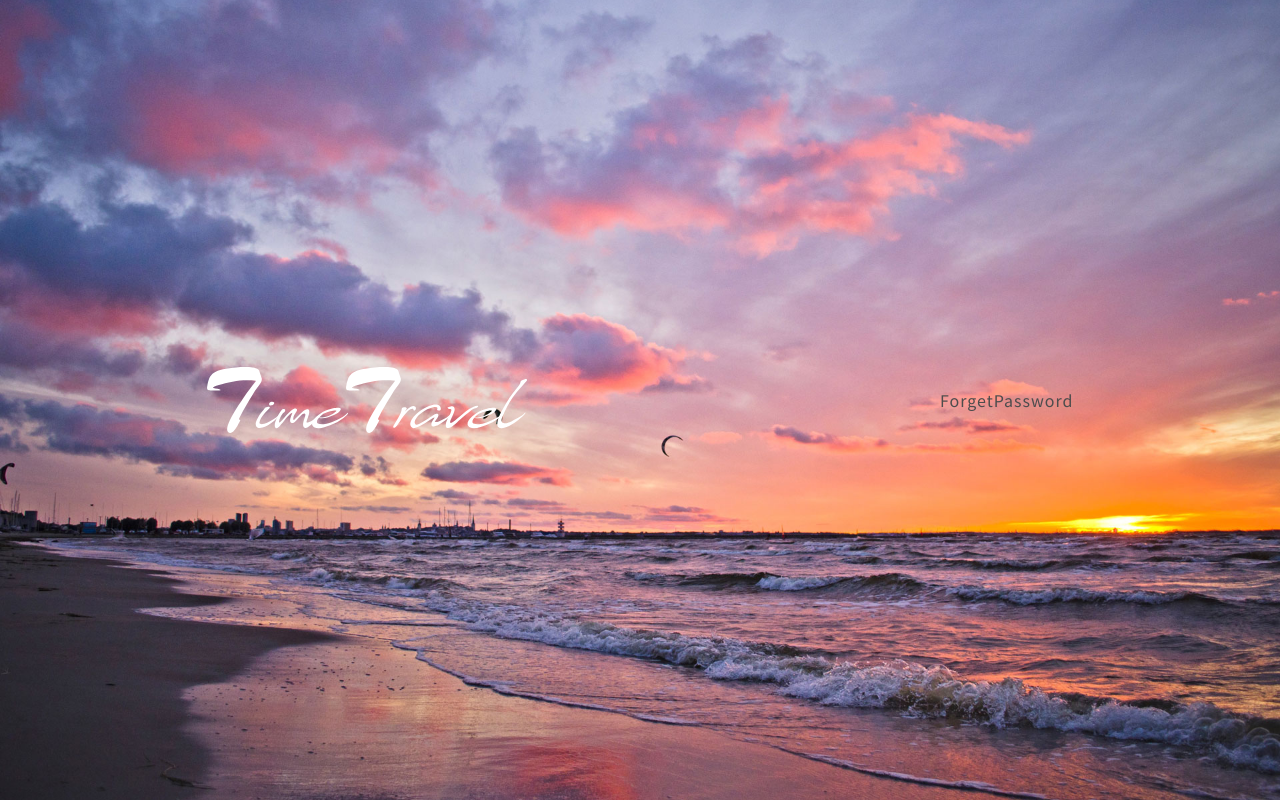
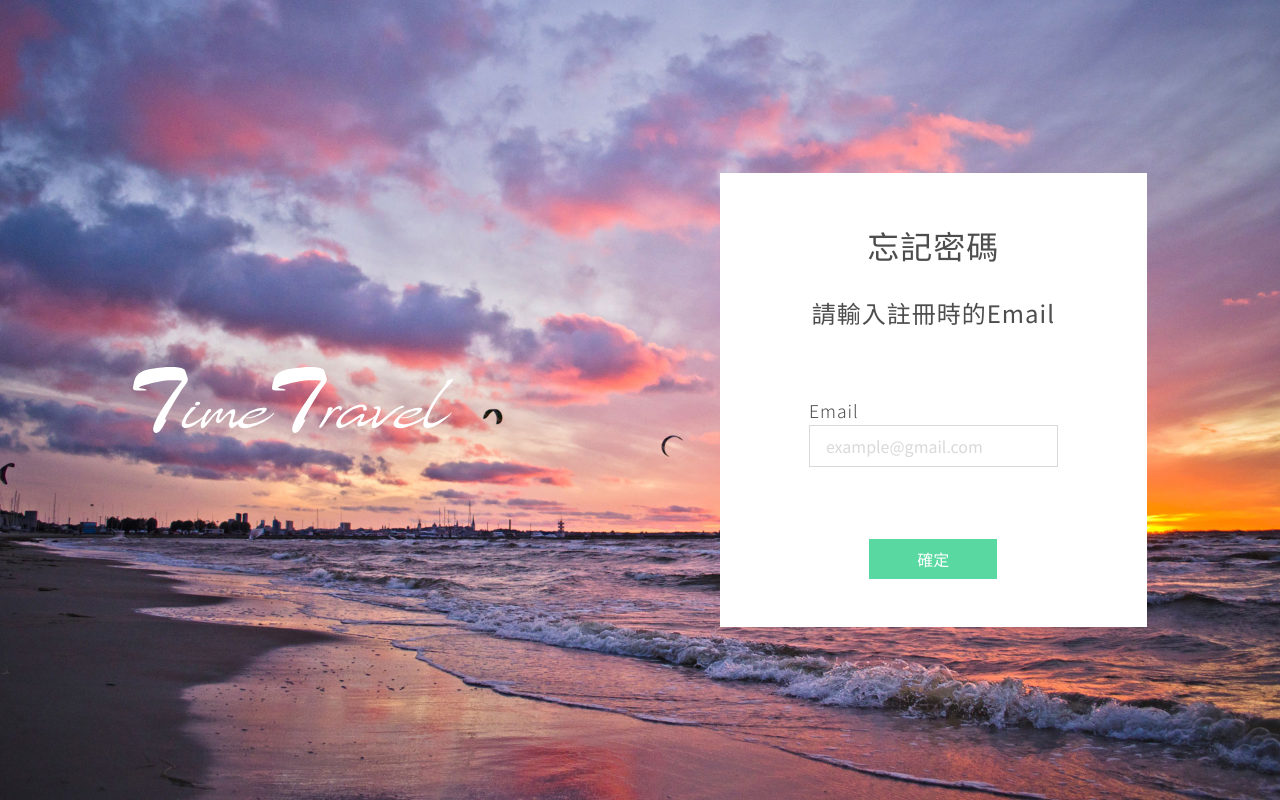
Before and after one commit to Liufat/timetravel-rebuild, a React (Create React App) app: page /login/forgetpassword in a window 1280 px wide. Built offline with nearby package versions, Linux system fonts and the light colour scheme.

Commit message:
[修改]切版

```diff
--- a/src/pages/login/ForgetPassword.js
+++ b/src/pages/login/ForgetPassword.js
@@ -1,7 +1,44 @@
 import React from "react";
+import LoginFormWrap from "./LoginFormWrap";
+import { useForm } from "react-hook-form";
+import Button from "../../ui/Button";
+import Input from "../../ui/Input";
 
 function ForgetPassword() {
-  return <div>ForgetPassword</div>;
+  const { register, handleSubmit } = useForm();
+
+  const onSubmit = (data) => {
+    console.log(data);
+  };
+
+  return (
+    <LoginFormWrap>
+      <div className="d-flex flex-column gap-3 align-items-center pb-xl-5">
+        <h1>忘記密碼</h1>
+        <h2>請輸入註冊時的Email</h2>
+      </div>
+      <form
+        onSubmit={handleSubmit(onSubmit)}
+        className="d-flex flex-column gap-4"
+      >
+        <div className="d-flex flex-column">
+          <Input
+            label="email"
+            type="email"
+            placeholder="example@gmail.com"
+            register={register}
+          >
+            Email
+          </Input>
+        </div>
+        <div className="d-flex justify-content-center pt-5">
+          <Button type="green" className="px-4 px-md-5 py-2">
+            確定
+          </Button>
+        </div>
+      </form>
+    </LoginFormWrap>
+  );
 }
 
 export default ForgetPassword;
--- a/src/pages/login/Login.js
+++ b/src/pages/login/Login.js
@@ -1,15 +1,9 @@
 import React from "react";
 import { NavLink } from "react-router-dom";
-import styled from "styled-components";
 import Button from "../../ui/Button";
 import Input from "../../ui/Input";
 import { useForm } from "react-hook-form";
-
-const StyledSection = styled.section`
-  background-color: var(--color-white);
-  border-radius: var(--border-redius);
-  padding: 8rem 0rem;
-`;
+import LoginFormWrap from "./LoginFormWrap";
 
 function Login() {
   const { register, handleSubmit } = useForm();
@@ -32,7 +26,6 @@ function Login() {
   const generateInput = () => {
     return inputArray.map((v) => (
       <Input
-        className="pt-5"
         label={v.label}
         type={v.type}
         placeholder={v.placeholder}
@@ -49,8 +42,7 @@ function Login() {
   };
 
   return (
-    <StyledSection className="col-10 col-md-5 col-xl-4 d-flex justify-content-center align-items-center ">
-      <div className="d-flex flex-column col-11 col-md-8 col-xl-7 gap-md-2">
+    <LoginFormWrap>
       <div className="d-flex flex-column align-items-center">
         <h1>登入</h1>
       </div>
@@ -58,7 +50,7 @@ function Login() {
         onSubmit={handleSubmit(onSubmit)}
         className="d-flex flex-column gap-4"
       >
-          <div className="d-flex flex-column">
+        <div className="d-flex flex-column gap-4">
           {generateInput()}
           <div className="w-100 d-flex justify-content-end">
             <NavLink to="/login/forgetpassword">
@@ -79,8 +71,7 @@ function Login() {
           </NavLink>
         </div>
       </form>
-      </div>
-    </StyledSection>
+    </LoginFormWrap>
   );
 }
 
--- /dev/null
+++ b/src/pages/login/LoginFormWrap.js
@@ -0,0 +1,23 @@
+import React from "react";
+import styled from "styled-components";
+
+const StyledSection = styled.section`
+  background-color: var(--color-white);
+  border-radius: var(--border-redius);
+
+  @media screen and (min-width: 768px) {
+    padding: 3rem 0rem;
+  }
+`;
+
+function LoginFormWrap({ children }) {
+  return (
+    <StyledSection className="col-10 col-md-5 col-xl-4 d-flex justify-content-center align-items-center ">
+      <div className="d-flex flex-column col-11 col-md-8 col-xl-7 gap-md-2">
+        {children}
+      </div>
+    </StyledSection>
+  );
+}
+
+export default LoginFormWrap;
--- a/src/pages/login/LoginLayout.js
+++ b/src/pages/login/LoginLayout.js
@@ -18,7 +18,7 @@ const StyledBackground = styled.div`
 function LoginLayout() {
   return (
     <StyledBackground>
-      <div className="pt-4 pt-md-0 d-flex flex-column flex-md-row h-100 w-100 justify-content-around align-items-center">
+      <div className="pt-4 pt-md-0 d-flex flex-column flex-md-row h-100 w-100 justify-content-start justify-content-md-around  align-items-center gap-4 gap-md-0">
         <div className="col-5 col-md-3">
           <NavLink to="/homepage">
             <img src={logo} alt="logo" className="d-none d-md-block" />
--- a/src/pages/login/Register.js
+++ b/src/pages/login/Register.js
@@ -1,18 +1,9 @@
 import React from "react";
 import { useForm } from "react-hook-form";
-import styled from "styled-components";
 import Input from "../../ui/Input";
 import Button from "../../ui/Button";
 import { NavLink } from "react-router-dom";
-
-const StyledSection = styled.section`
-  background-color: var(--color-white);
-  border-radius: var(--border-redius);
-
-  @media screen and (min-width: 1200px) {
-    padding: 8rem 0rem;
-  }
-`;
+import LoginFormWrap from "./LoginFormWrap";
 
 function Login() {
   const { register, handleSubmit } = useForm();
@@ -58,8 +49,7 @@ function Login() {
   };
 
   return (
-    <StyledSection className="col-10 col-md-5 col-xl-4 d-flex justify-content-evenly justify-content-md-center align-items-center">
-      <div className="d-flex flex-column col-11 col-md-8 col-xl-7 gap-md-2">
+    <LoginFormWrap>
       <div className="d-flex flex-column align-items-center">
         <h1>創建帳戶</h1>
         <h2>使用e-mail註冊</h2>
@@ -81,8 +71,7 @@ function Login() {
           </NavLink>
         </div>
       </form>
-      </div>
-    </StyledSection>
+    </LoginFormWrap>
   );
 }
 
```
Lines whose indentation alone changed are shown as unchanged.
